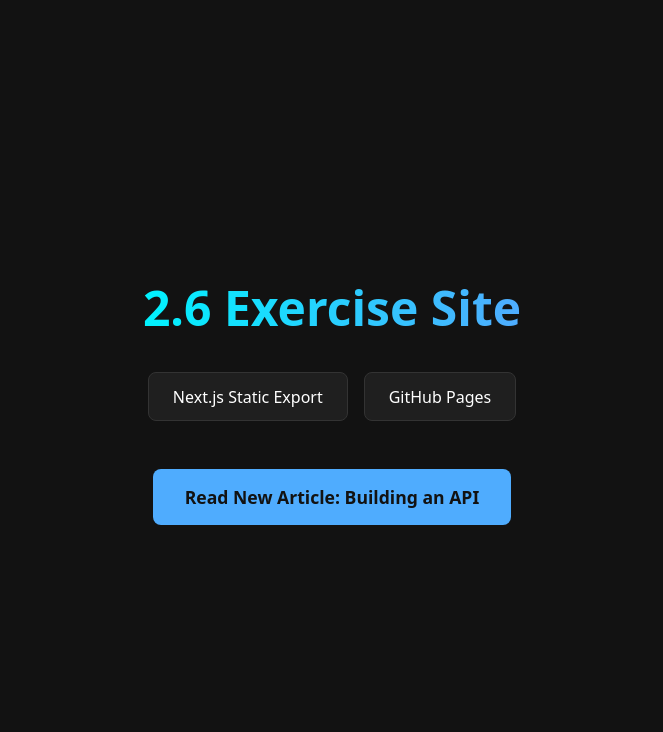
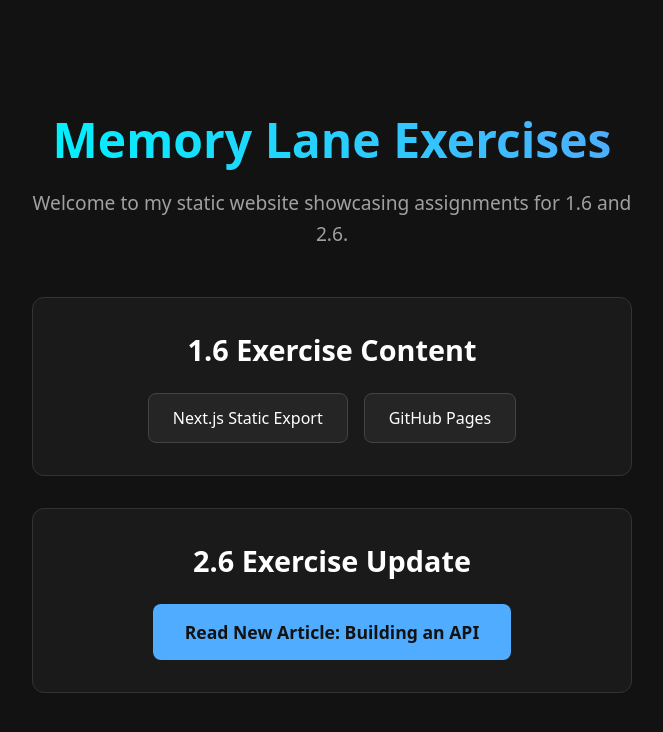
Before and after one commit to wah804/1.6-exercise-site, a Next.js app: page /1.6-exercise-site/ in a window 1280 px wide. Shown: the top 732 px of the page, without its empty margins (308-971 px from the left). Built offline with nearby package versions, Linux system fonts and the light colour scheme.

Commit message:
Update layout to show both 1.6 and 2.6 exercise content

```diff
--- a/src/app/page.js
+++ b/src/app/page.js
@@ -14,16 +14,19 @@ export default function Home() {
     }}>
       <main style={{ textAlign: 'center', padding: '2rem' }}>
         <h1 style={{ fontSize: '3rem', margin: '0 0 1rem 0', background: 'linear-gradient(to right, #00f2fe, #4facfe)', WebkitBackgroundClip: 'text', WebkitTextFillColor: 'transparent' }}>
-          2.6 Exercise Site
+          Memory Lane Exercises
         </h1>
-        <p style={{ fontSize: '1.2rem', color: '#a0a0a0', maxWidth: '600px', margin: '0 auto 2rem auto', lineHeight: '1.6' }}>
+        <p style={{ fontSize: '1.2rem', color: '#a0a0a0', maxWidth: '600px', margin: '0 auto 3rem auto', lineHeight: '1.6' }}>
+          Welcome to my static website showcasing assignments for 1.6 and 2.6.
+        </p>
 
-        </p>
+        <div style={{ backgroundColor: '#1a1a1a', padding: '2rem', borderRadius: '12px', marginBottom: '2rem', border: '1px solid #333' }}>
+          <h2 style={{ fontSize: '1.8rem', margin: '0 0 1.5rem 0', color: '#ffffff' }}>1.6 Exercise Content</h2>
           <div style={{ display: 'flex', gap: '1rem', justifyContent: 'center' }}>
             <div style={{
               padding: '0.8rem 1.5rem',
-            backgroundColor: '#1f1f1f',
-            border: '1px solid #333',
+              backgroundColor: '#252525',
+              border: '1px solid #444',
               borderRadius: '8px',
               fontSize: '1rem',
               transition: 'all 0.2s ease-in-out',
@@ -33,8 +36,8 @@ export default function Home() {
             </div>
             <div style={{
               padding: '0.8rem 1.5rem',
-            backgroundColor: '#1f1f1f',
-            border: '1px solid #333',
+              backgroundColor: '#252525',
+              border: '1px solid #444',
               borderRadius: '8px',
               fontSize: '1rem',
               transition: 'all 0.2s ease-in-out',
@@ -43,8 +46,11 @@ export default function Home() {
               GitHub Pages
             </div>
           </div>
+        </div>
 
-        <div style={{ marginTop: '3rem' }}>
+        <div style={{ backgroundColor: '#1a1a1a', padding: '2rem', borderRadius: '12px', border: '1px solid #333' }}>
+          <h2 style={{ fontSize: '1.8rem', margin: '0 0 1.5rem 0', color: '#ffffff' }}>2.6 Exercise Update</h2>
+          <div style={{ marginTop: '1rem' }}>
             <Link href="/api-article" style={{
               display: 'inline-block',
               padding: '1rem 2rem',
@@ -59,6 +65,7 @@ export default function Home() {
               Read New Article: Building an API
             </Link>
           </div>
+        </div>
       </main>
     </div>
   );
```
Also changed, not shown: 1 other file (tests, documents, lock files or other folders). Lines whose indentation alone changed are shown as unchanged.
